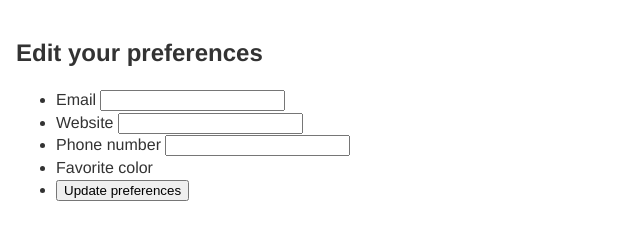
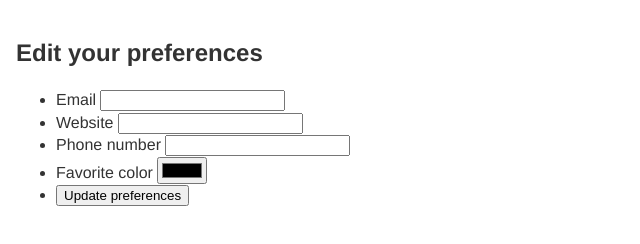
Before and after one commit to Faustin-king/html5-controls1, a plain HTML site: page index.html in a window 1280 px wide. Shown: the whole page, without its empty margins (0-640 px from the left). Drawn offline with Linux system fonts and the light colour scheme.

Commit message:
Add input element to fave-color label

```diff
--- a/index.html
+++ b/index.html
@@ -26,6 +26,8 @@
         </li>
         <li>
           <label for="fave-color">Favorite color</label>
+          <input type="color" id="fave-color" name="fave-color">
+
 
         </li>
         <li>
```
